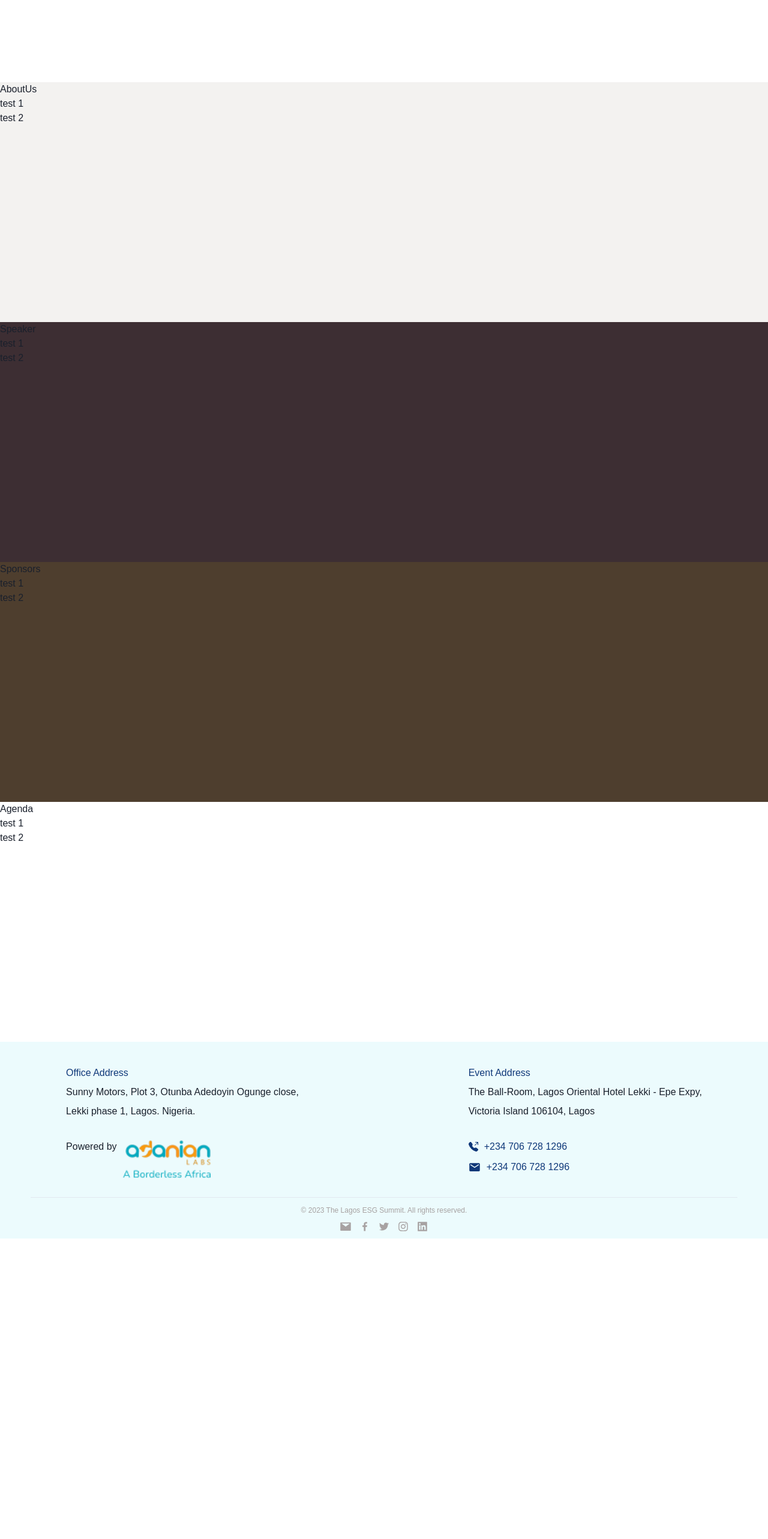
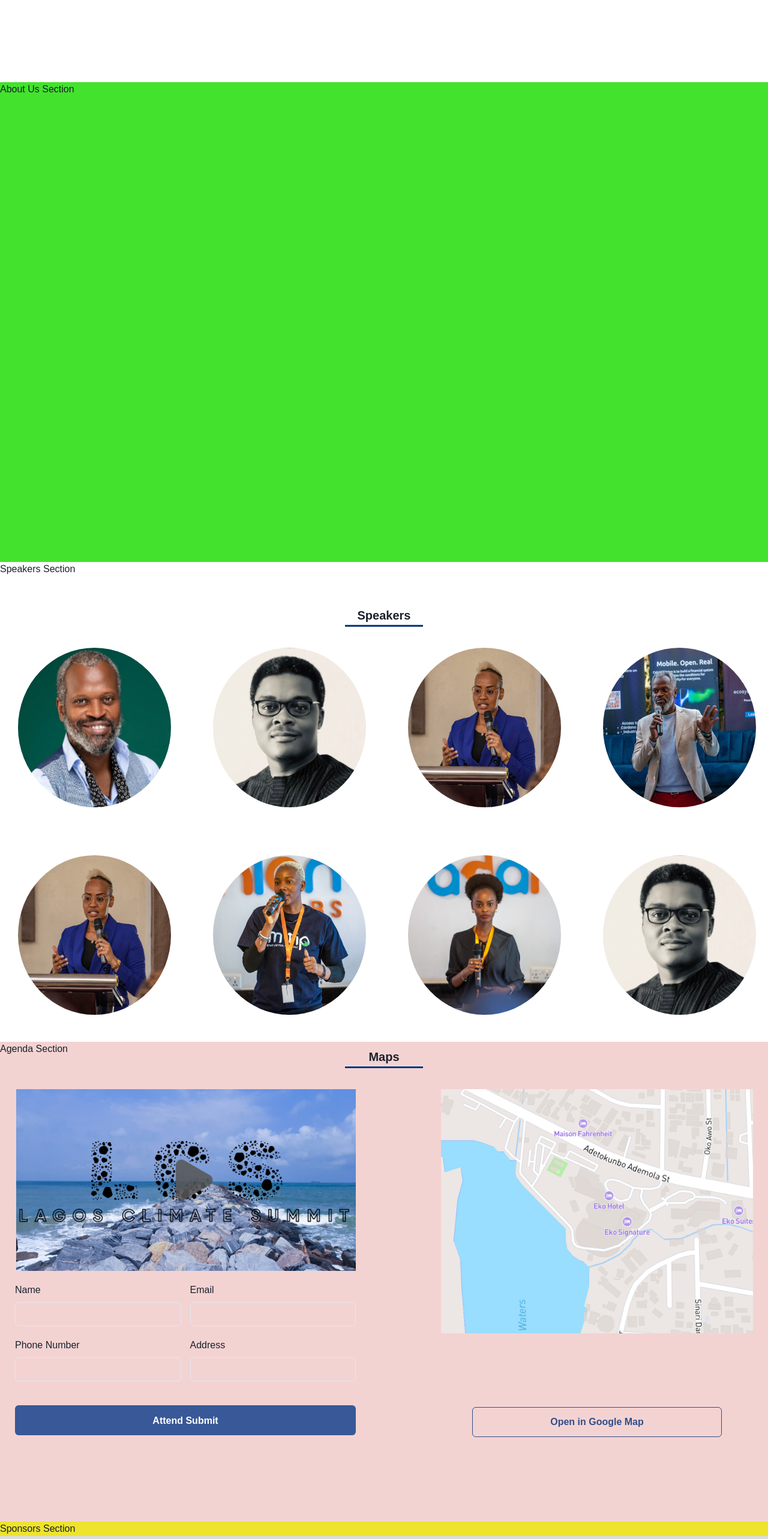
Before and after one commit to thomasAmara/Lagos-Economic-Summit, a React (Create React App) app: page / in a window 1280 px wide. Shown: the part 980-3546 px from the top of the page at 60% size. Before the commit the page ends 3045 px from the top, so only its background shows below. Built offline with nearby package versions, Linux system fonts and the light colour scheme.

Commit message:
component restructure

```diff
--- a/src/App.js
+++ b/src/App.js
@@ -1,26 +1,41 @@
-import React from "react";
+import React, { lazy } from "react";
 import "./App.css";
-// import { Routes, Route } from "react-router-dom";
 import Navbar from "./Components/Navbar/Navbar";
+import { Element } from "react-scroll";
 import Footer from "./Components/Footer";
-// import Blog from "./Pages/Blog/Blog";
-import Section from "./Components/Section";
+
 // const AboutUs = lazy(() => import("./Pages/AboutUs"));
 // const Home = lazy(() => import("./Pages/Home"));
-// const FAQ = lazy(() => import("./Pages/FAQ/FAQ"));
-// const BookNow = lazy(() => import("./Pages/Book"));
-// const Sponsors = lazy(() => import("./Pages/Sponsors"));
-// const Speakers = lazy(() => import("./Pages/Speaker"));
+const Sponsors = lazy(() => import("./Pages/Sponsors"));
+const Speakers = lazy(() => import("./Pages/Speaker"));
 
 function App() {
   return (
     <div className='App'>
       <div style={{ position: "sticky" }}>
         <Navbar />
-        <Section id='Aboutus' title='AboutUs' />
-        <Section id='Speakers' title='Speaker' />
-        <Section id='Sponsors' title='Sponsors' />
-        <Section id='Agenda' title='Agenda' />
+        <Element name='AboutUs'>
+          <div style={{ height: "100vh", backgroundColor: "#43E32D" }}>
+            <h1>About Us Section</h1>
+          </div>
+        </Element>
+        <Element name='Speakers'>
+          <div style={{ height: "100vh" }}>
+            <h1>Speakers Section</h1>
+            <Speakers />
+          </div>
+        </Element>
+        <Element name='Agenda'>
+          <div style={{ height: "100vh", backgroundColor: "#F3D3D2" }}>
+            <h1>Agenda Section</h1>
+          </div>
+        </Element>
+        <Element name='Sponsors'>
+          <div style={{ height: "100vh", backgroundColor: "#EEE32D" }}>
+            <h1>Sponsors Section</h1>
+            <Sponsors />
+          </div>
+        </Element>
         <Footer />
       </div>
     </div>
```
